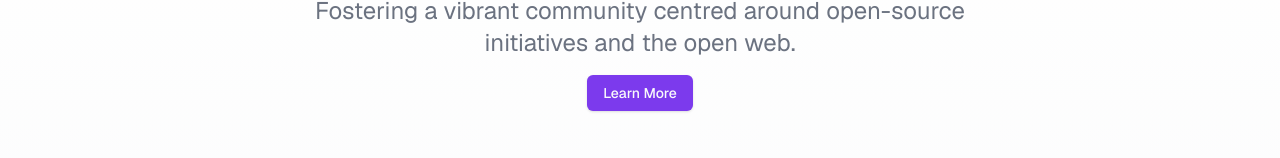
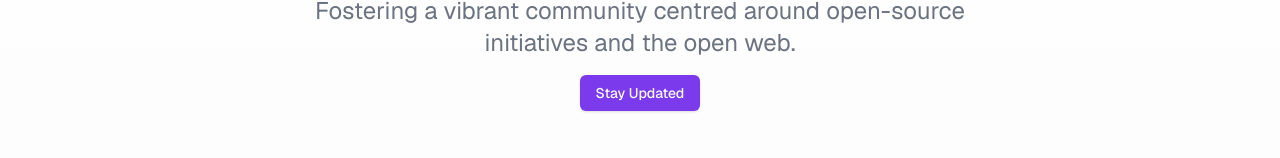
Before and after one commit to OpenWebEvents/openwebevents.com, a Next.js app: page / in a window 1280 px wide. Shown: the part 193-351 px from the top of the page. Built offline with nearby package versions, Linux system fonts and the light colour scheme; no server answers.

Commit message:
feat: update homepage navigation links - Change the "Learn More" link to point to the "#subscribe" section instead of "#about" - Add an "id" attribute to the "Stay Updated" section for better navigation

```diff
--- a/app/page.tsx
+++ b/app/page.tsx
@@ -100,7 +100,7 @@ export default function Home() {
           and the open web.
         </p>
         <Button asChild>
-          <Link href="#about">Learn More</Link>
+          <Link href="#subscribe">Stay Updated</Link>
         </Button>
       </section>
 
@@ -141,7 +141,10 @@ export default function Home() {
         </p>
       </section>
 
-      <section className="space-y-6 max-w-3xl mx-auto backdrop-blur-sm bg-card/50 p-8 rounded-lg border">
+      <section
+        id="subscribe"
+        className="space-y-6 max-w-3xl mx-auto backdrop-blur-sm bg-card/50 p-8 rounded-lg border"
+      >
         <h2 className="text-3xl font-bold text-center bg-gradient-to-r from-purple-600 to-blue-600 text-transparent bg-clip-text">
           Stay Updated
         </h2>
```
